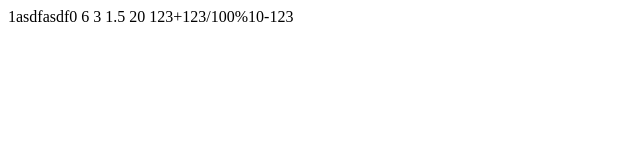
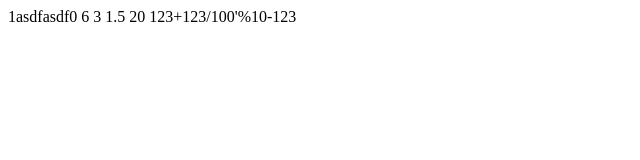
Before and after one commit to yangfuhai/fasty, a website: page index.html in a window 1280 px wide. Shown: the full height of the page, 0-640 px from the left. Drawn offline with Linux system fonts and the light colour scheme.

Commit message:
update docs

```diff
--- a/index.html
+++ b/index.html
@@ -129,7 +129,7 @@
     // }
 
 
-    var testhtml = '{{aa}} {{ 1 + 2 + 3}} {{ 10%3 + 2}} {{array.length / 2}} {{array[1] * 10}} {{"123+123/100%10-" + 123}} ';
+    var testhtml = '{{aa}} {{ 1 + 2 + 3}} {{ 10%3 + 2}} {{array.length / 2}} {{array[1] * 10}} {{"123+123/100\'%10-" + 123}} ';
     // var testhtml = "{{'123+123/100%10-' + 123}}";
     var data = {
         "aa" :"1asdfasdf0",
```
Also changed, not shown: readme.md, readme_cn.md.
